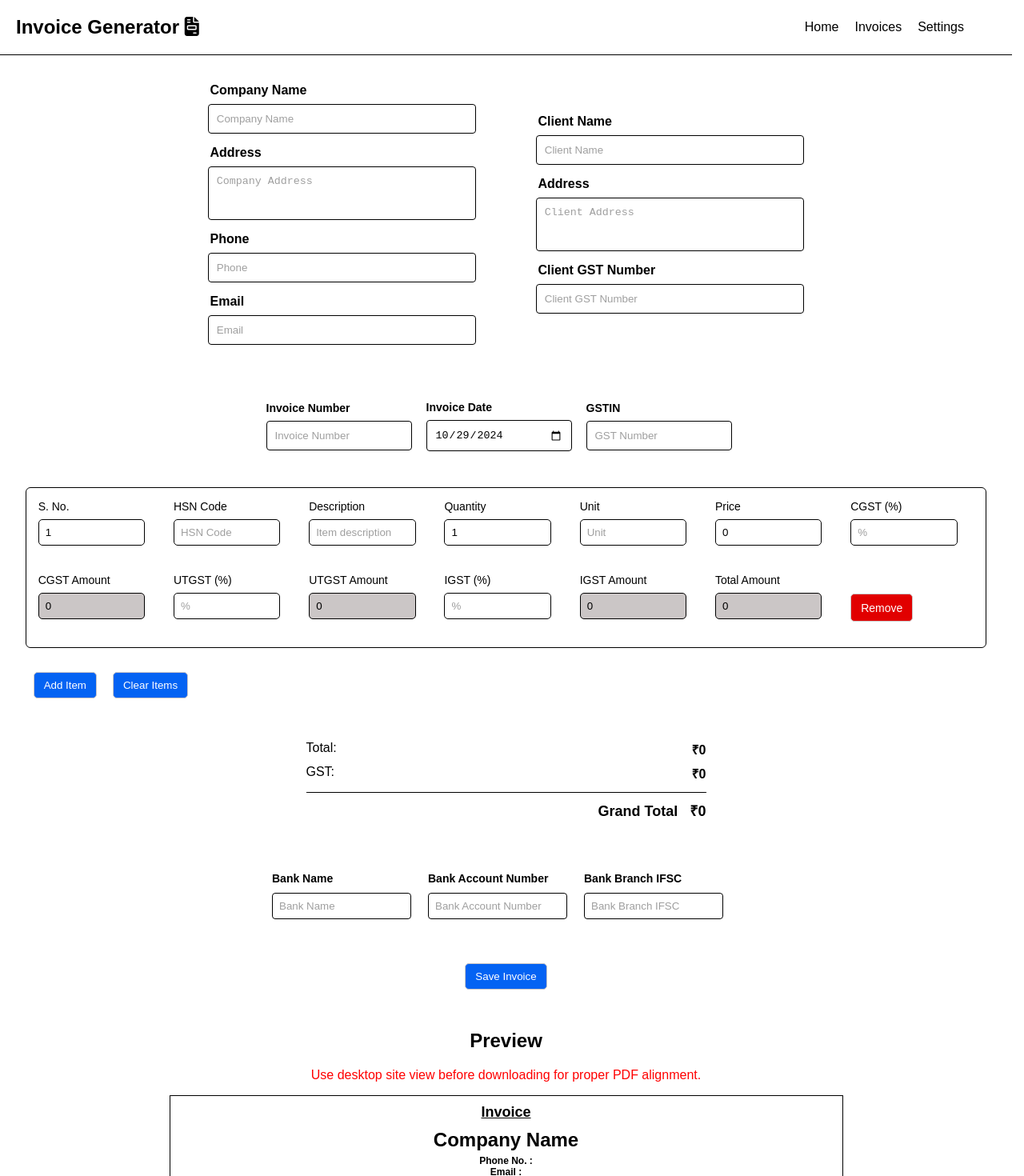
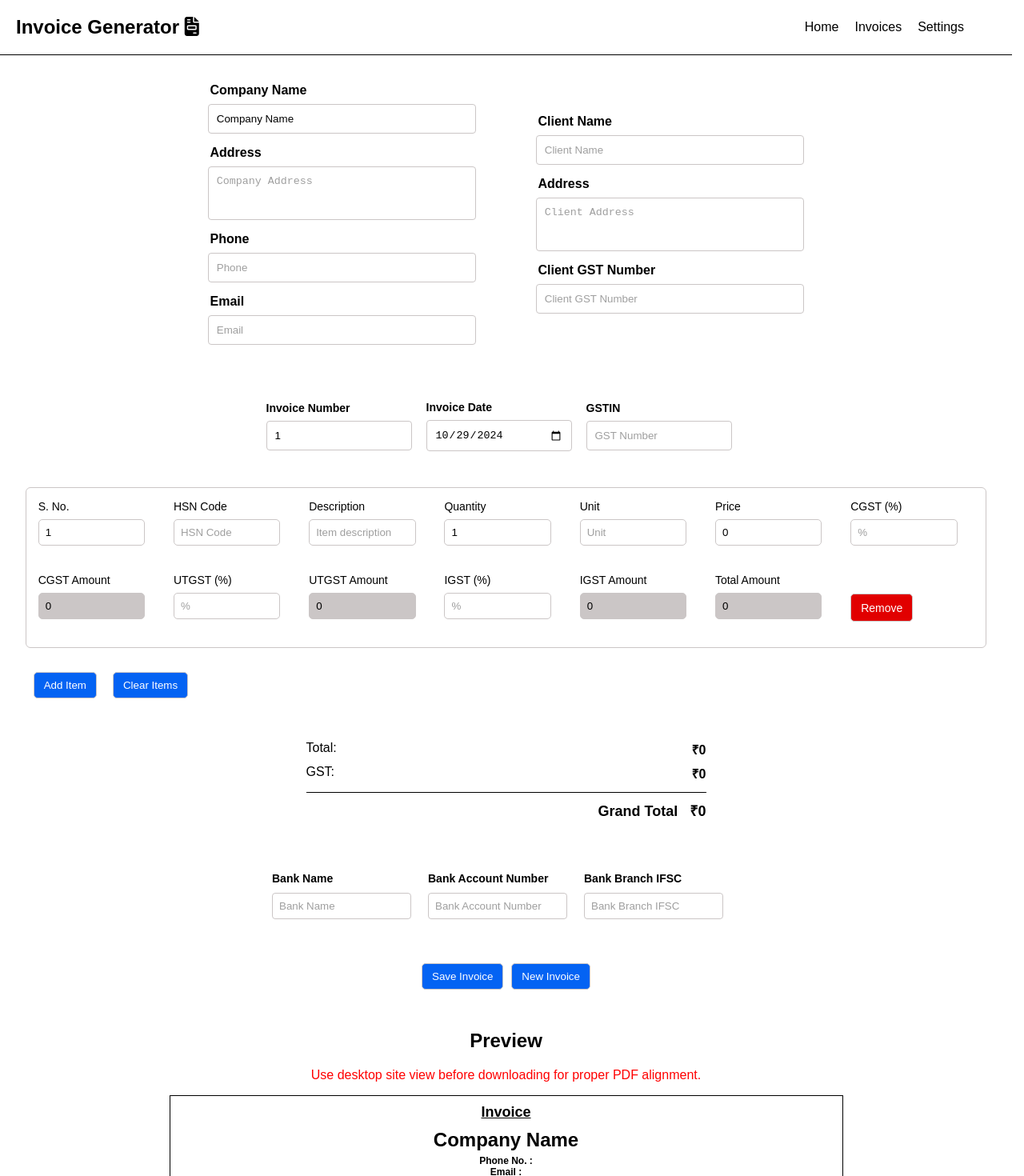
Before and after one commit to priyamkumar/Invoice-Generator, a React (Vite) app: page / in a window 1280 px wide. Shown: the top 1470 px of the page at 80% size. Built offline with nearby package versions, Linux system fonts and the light colour scheme.

Commit message:
changed states and added new invoice button

```diff
--- a/src/App.css
+++ b/src/App.css
@@ -82,7 +82,7 @@ input[type="date"],
 textarea {
   background-color: var(--background-color);
   color: var(--color);
-  border: 1px solid var(--color);
+  border: 1px solid var(--read-color);
   padding: 8px;
   margin-bottom: 10px;
   width: 100%;
@@ -379,7 +379,7 @@ button:hover {
   width: 95%;
   padding: 10px;
   margin-bottom: 15px;
-  border: 1px solid var(--color);
+  border: 1px solid var(--read-color);
   border-radius: 4px;
   transition: border-color 0.3s ease;
 }
@@ -416,7 +416,7 @@ button:hover {
 .date-invoice-gst input {
   width: 80%;
   padding: 10px;
-  border: 1px solid var(--color);
+  border: 1px solid var(--read-color);
   border-radius: 4px;
   transition: border-color 0.3s ease;
 }
@@ -437,7 +437,7 @@ button:hover {
   grid-template-columns: repeat(7, 1fr);
   gap: 15px;
   margin-bottom: 20px;
-  border: 1px solid var(--color);
+  border: 1px solid var(--read-color);
   padding: 15px;
   border-radius: 6px;
 }
@@ -449,7 +449,7 @@ button:hover {
 }
 
 .input-group input {
-  border: 1.5px solid var(--color);
+  border: 1.5px solid var(--read-color);
   width: 80%;
   border-radius: 5px;
   transition: border-color 0.3s ease;
@@ -502,9 +502,10 @@ button:hover {
   margin-left: 10px;
 }
 
-.save {
+.save-and-new {
   display: flex;
   justify-content: center;
+  gap: 10px;
   padding-bottom: 30px;
 }
 
@@ -532,7 +533,7 @@ button:hover {
 
 .bank-input-details input {
   width: 80%;
-  border: 1px solid var(--color);
+  border: 1px solid var(--read-color);
   border-radius: 4px;
   transition: border-color 0.3s ease;
 }
--- a/src/Components/BillInfo.jsx
+++ b/src/Components/BillInfo.jsx
@@ -29,7 +29,7 @@ export default function BillInfo() {
     ]
   );
 
-  const [details, setDetails] = useState({
+  const [details, setDetails] = useState(JSON.parse(localStorage.getItem("details")) || {
     cName: "Company Name",
     cAddress: "",
     cPhone: "",
@@ -45,18 +45,17 @@ export default function BillInfo() {
 
   let today = new Date().toISOString().split("T")[0];
 
-  const [invoiceNumber, setInvoiceNumber] = useState(1);
-  const [invoiceDate, setInvoiceDate] = useState(today);
-  const [gstNum, setGstNum] = useState();
+  const [invoiceDetails, setInvoiceDetails] = useState({
+    invoiceNumber: 1,
+    invoiceDate: today,
+    gstNum: "",
+  });
 
   const [bankDetails, setBankDetails] = useState({
     bankName: "",
     bankAccountNumber: 0,
     bankBranchIfsc: "",
   });
-  const [bankName, setBankName] = useState([]);
-  const [bankAccountNumber, setBankAccountNumber] = useState([]);
-  const [bankBranchIfsc, setBankBranchIfsc] = useState([]);
 
   const [invoices, setInvoices] = useState([]);
 
@@ -201,12 +200,11 @@ export default function BillInfo() {
   }
   return (
     <div className="invoice-details">
-      <InvoiceDetails setDetails={setDetails} />
+      <InvoiceDetails detailsArr={[details, setDetails]} />
       <DateInvoiceGST
         today={today}
-        date={[invoiceDate, setInvoiceDate]}
-        invoice={[invoiceNumber, setInvoiceNumber]}
-        gst={[gstNum, setGstNum]}
+        invoiceDetailsArr={[invoiceDetails, setInvoiceDetails]}
+
       />
       <ItemTable
         items={items}
@@ -219,24 +217,19 @@ export default function BillInfo() {
       />
       <TotalAmount totalAmount={totalAmount} totalGst={totalGst} />
       <BankDetails bankDetailsArr={[bankDetails, setBankDetails]} />
-      <SaveInvoice />
+      <SaveInvoice setInfo={[setItems, setDetails]}/>
       <PreviewHeading />
       <DocumentPreview
         items={items}
         details={details}
-        date={invoiceDate}
-        invoice={invoiceNumber}
-        gst={gstNum}
+        invoiceDetails={invoiceDetails}
         totalAmount={totalAmount}
         totalGst={totalGst}
         amountInWords={amountInWords}
         totalCgst={totalCgst}
         totalUtgst={totalUtgst}
         totalIgst={totalIgst}
-        bankDetails={[bankDetails, setBankDetails]}
-        bankName={bankName}
-        bankAccountNumber={bankAccountNumber}
-        bankBranchIfsc={bankBranchIfsc}
+        bankDetailsArr={[bankDetails, setBankDetails]}
       />
     </div>
   );
--- a/src/Components/DateInvoiceGST.jsx
+++ b/src/Components/DateInvoiceGST.jsx
@@ -1,23 +1,23 @@
 import React from "react";
 import { useTheme } from "../Contexts/ThemeContext";
 
-export default function DateInvoiceGST({ date, invoice, gst, today }) {
-  const [billDate, setDate] = date;
-  const [billNumber, setInvoice] = invoice;
-  const [gstNumber, setGst] = gst;
+export default function DateInvoiceGST({ invoiceDetailsArr, today }) {
   const {isDark} = useTheme();
+
+  const [invoiceDetails, setInvoiceDetails] = invoiceDetailsArr;
 
   const handleChange = (e) => {
     const { name, value } = e.target;
     switch (name) {
       case "date":
-        setDate(value);
+        setInvoiceDetails((prev) => ({...prev, invoiceDate: value}))
         break;
       case "invoice-number":
-        setInvoice(value);
+        setInvoiceDetails((prev) => ({...prev, invoiceNumber: value}))
+
         break;
       case "gstNumber":
-        setGst(value);
+        setInvoiceDetails((prev) => ({...prev, gstNum: value}))
         break;
       default:
         break;
@@ -34,6 +34,7 @@ export default function DateInvoiceGST({ date, invoice, gst, today }) {
           min="0"
           name="invoice-number"
           onChange={handleChange}
+          value={invoiceDetails.invoiceNumber}
         />
       </div>
       <div className="date">
@@ -46,7 +47,7 @@ export default function DateInvoiceGST({ date, invoice, gst, today }) {
           placeholder="Date"
           min="01-01-2024"
           max={today}
-          value={billDate}
+          value={invoiceDetails.invoiceDate}
           onChange={handleChange}
         />
       </div>
--- a/src/Components/InvoiceDetails.jsx
+++ b/src/Components/InvoiceDetails.jsx
@@ -1,9 +1,10 @@
-export default function InvoiceDetails({ setDetails }) {
+export default function InvoiceDetails({ detailsArr }) {
+  const [details, setDetails] = detailsArr;
   const handleDetails = (e) => {
     const { name, value } = e.target;
-    setDetails((prev) => {
-      return { ...prev, [name]: value };
-    });
+    let newDetails = {...details, [name]: value}
+    setDetails(newDetails);
+    localStorage.setItem("details", JSON.stringify(newDetails));
   };
 
   return (
@@ -14,6 +15,7 @@ export default function InvoiceDetails({ setDetails }) {
           type="text"
           id="com-Name"
           name="cName"
+          value={details.cName}
           placeholder="Company Name"
           onChange={handleDetails}
         />
@@ -23,6 +25,7 @@ export default function InvoiceDetails({ setDetails }) {
           placeholder="Company Address"
           rows="3"
           cols="20"
+          value={details.cAddress}
           name="cAddress"
           onChange={handleDetails}
         ></textarea>
@@ -31,6 +34,7 @@ export default function InvoiceDetails({ setDetails }) {
           type="phone"
           id="phone"
           placeholder="Phone"
+          value={details.cPhone}
           name="cPhone"
           onChange={handleDetails}
         />
@@ -39,6 +43,7 @@ export default function InvoiceDetails({ setDetails }) {
           type="email"
           id="email"
           placeholder="Email"
+          value={details.cEmail}
           name="cEmail"
           onChange={handleDetails}
         />
@@ -51,6 +56,7 @@ export default function InvoiceDetails({ setDetails }) {
           id="cli-Name"
           placeholder="Client Name"
           name="clientName"
+          value={details.clientName}
           onChange={handleDetails}
         />
         <label htmlFor="cli-address">Address </label>
@@ -60,6 +66,7 @@ export default function InvoiceDetails({ setDetails }) {
           rows="3"
           cols="20"
           name="clientAddress"
+          value={details.clientAddress}
           onChange={handleDetails}
         ></textarea>
         <label htmlFor="cli-Gst">Client GST Number </label>
@@ -68,6 +75,7 @@ export default function InvoiceDetails({ setDetails }) {
           id="cli-Gst"
           placeholder="Client GST Number"
           name="clientGst"
+          value={details.clientGst}
           onChange={handleDetails}
         />
       </div>
--- a/src/Components/PreviewBankDetails.jsx
+++ b/src/Components/PreviewBankDetails.jsx
@@ -1,6 +1,7 @@
 import React from 'react'
 
 export default function PreviewBankDetails({amountInWords, bankDetailsArr, bankName, bankAccountNumber, bankBranchIfsc}) {
+  const [bankDetails, setBankDetails] = bankDetailsArr;
   return (
     <div className="bank-details">
 
@@ -12,13 +13,13 @@ export default function PreviewBankDetails({amountInWords, bankDetailsArr, bankN
             </p>
             <ul>
               <li>
-                <b>Bank Name:</b> {bankName}
+                <b>Bank Name:</b> {bankDetails.bankName}
               </li>
               <li>
-                <b>Bank Account Number:</b> {bankAccountNumber}
+                <b>Bank Account Number:</b> {bankDetails.bankAccountNumber ? bankDetails.bankAccountNumber : ""}
               </li>
               <li>
-                <b>Bank Branch IFSC:</b> {bankBranchIfsc}
+                <b>Bank Branch IFSC:</b> {bankDetails.bankBranchIfsc}
               </li>
             </ul>
           </div>
--- a/src/Components/PreviewClientInfo.jsx
+++ b/src/Components/PreviewClientInfo.jsx
@@ -1,6 +1,7 @@
 import React from 'react'
 
-export default function PreviewClientInfo({clientName, clientAddress, clientGst}) {
+export default function PreviewClientInfo({clientData}) {
+  const [clientName, clientAddress, clientGst] = clientData;
   return (
     <div className="client-info">
             <p>
--- a/src/Components/PreviewHeader.jsx
+++ b/src/Components/PreviewHeader.jsx
@@ -1,5 +1,6 @@
 
-export default function PreviewHeader({cName, cAddress, cPhone, cEmail, gst}) {
+export default function PreviewHeader({companyDetails}) {
+  const [cName, cAddress, cEmail, cPhone, gst] = companyDetails;
   return (
     <div className="header">
           <h2>{cName}</h2>
--- a/src/Components/PreviewInvoiceDetails.jsx
+++ b/src/Components/PreviewInvoiceDetails.jsx
@@ -1,6 +1,7 @@
 import React from 'react'
 
-export default function PreviewInvoiceDetails({invoice, date}) {
+export default function PreviewInvoiceDetails({invoiceDetails}) {
+  const [invoice, date] = invoiceDetails;
   return (
     <div className="invoice-details">
     <p>
--- a/src/Components/PreviewTotals.jsx
+++ b/src/Components/PreviewTotals.jsx
@@ -1,6 +1,7 @@
 import React from 'react'
 
-export default function PreviewTotals({totalAmount, totalUtgst, totalCgst, totalIgst, totalGst}) {
+export default function PreviewTotals({totals}) {
+  const [totalAmount, totalUtgst, totalCgst, totalIgst, totalGst] = totals;
   return (
     <div className="totals">
             <p>Total Amount: ₹{totalAmount}</p>
--- a/src/Components/SaveInvoice.jsx
+++ b/src/Components/SaveInvoice.jsx
@@ -1,13 +1,46 @@
 import React from "react";
 
-export default function SaveInvoice() {
+export default function SaveInvoice({setInfo}) {
+  const [setItems, setDetails] = setInfo;
     const handleSave = () => {
         localStorage.setItem("invoices", JSON.stringify(""))
     }
 
+    const handleNew = () => {
+      setItems([{
+        serial: 1,
+        hsn: "",
+        description: "",
+        quantity: 1,
+        unit: "",
+        price: 0,
+        cgst: "",
+        cgstAmount: 0,
+        utgst: "",
+        utgstAmount: 0,
+        igst: "",
+        igstAmount: 0,
+        amount: 0,
+      }]);
+      setDetails({
+        cName: "Company Name",
+        cAddress: "",
+        cPhone: "",
+        cEmail: "",
+        clientName: "",
+        clientAddress: "",
+        clientPhone: "",
+        clientEmail: "",
+        clientGst: "",
+      });
+      localStorage.removeItem("items")
+      localStorage.removeItem("details")
+  }
+
   return (
-    <div className="save">
+    <div className="save-and-new">
       <button onClick={handleSave}>Save Invoice</button>
+      <button onClick={handleNew}>New Invoice</button>
     </div>
   );
 }
```
Also changed, not shown: src/Components/DocumentPreview.jsx (+8 -28 lines).
